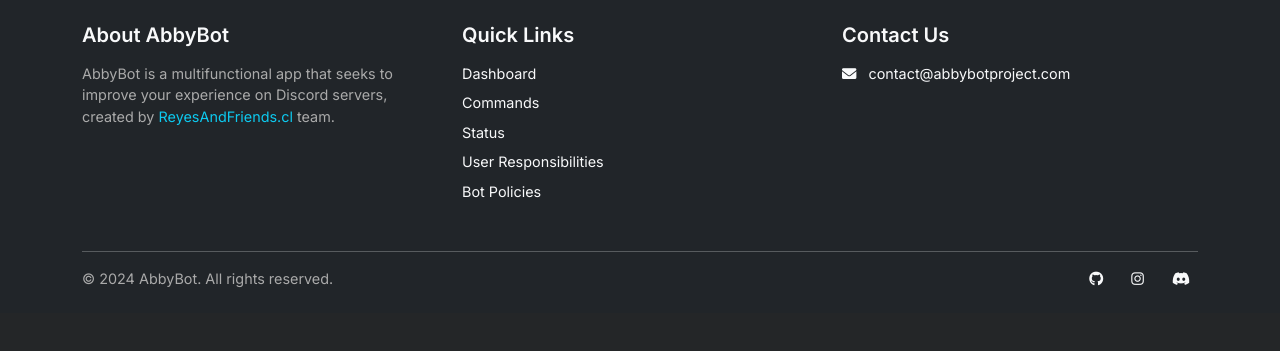
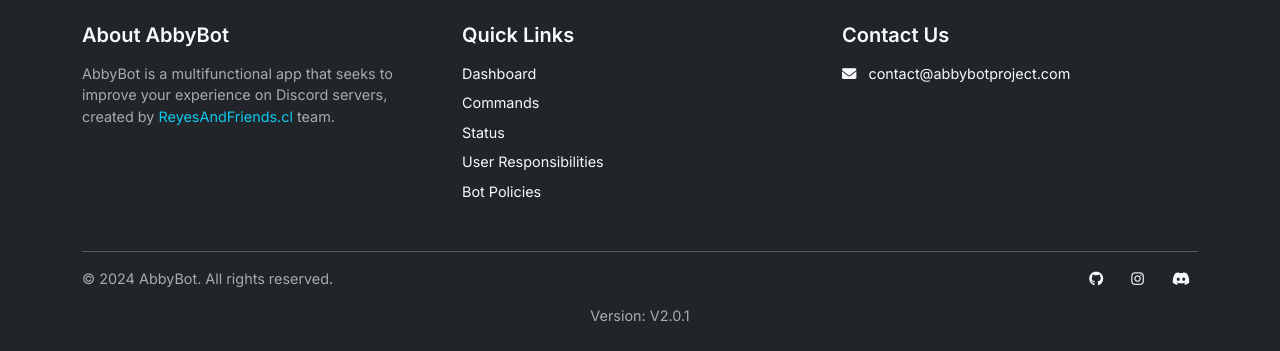
Before and after one commit to AbbyBot/AbbyBot-Website, a Flask app: page /status in a window 1280 px wide. Shown: the part 981-1332 px from the top of the page. Before the commit the page ends 1268 px from the top, so only its background shows below. Run offline with Flask 3, Linux system fonts and the light colour scheme; data that the repository does not hold is empty.

Commit message:
added Version in footer

```diff
--- a/abbybot_website/app/templates/base/base.html
+++ b/abbybot_website/app/templates/base/base.html
@@ -116,6 +116,9 @@
                     <a href="https://discord.gg/E7JceWrzvW" class="text-light"><i class="fab fa-discord"></i></a>
                 </div>
             </div>
+            <div class="text-center mt-3">
+                <p class="mb-0">Version: V2.0.1</p>
+            </div>
         </div>
     </footer>
 
```
